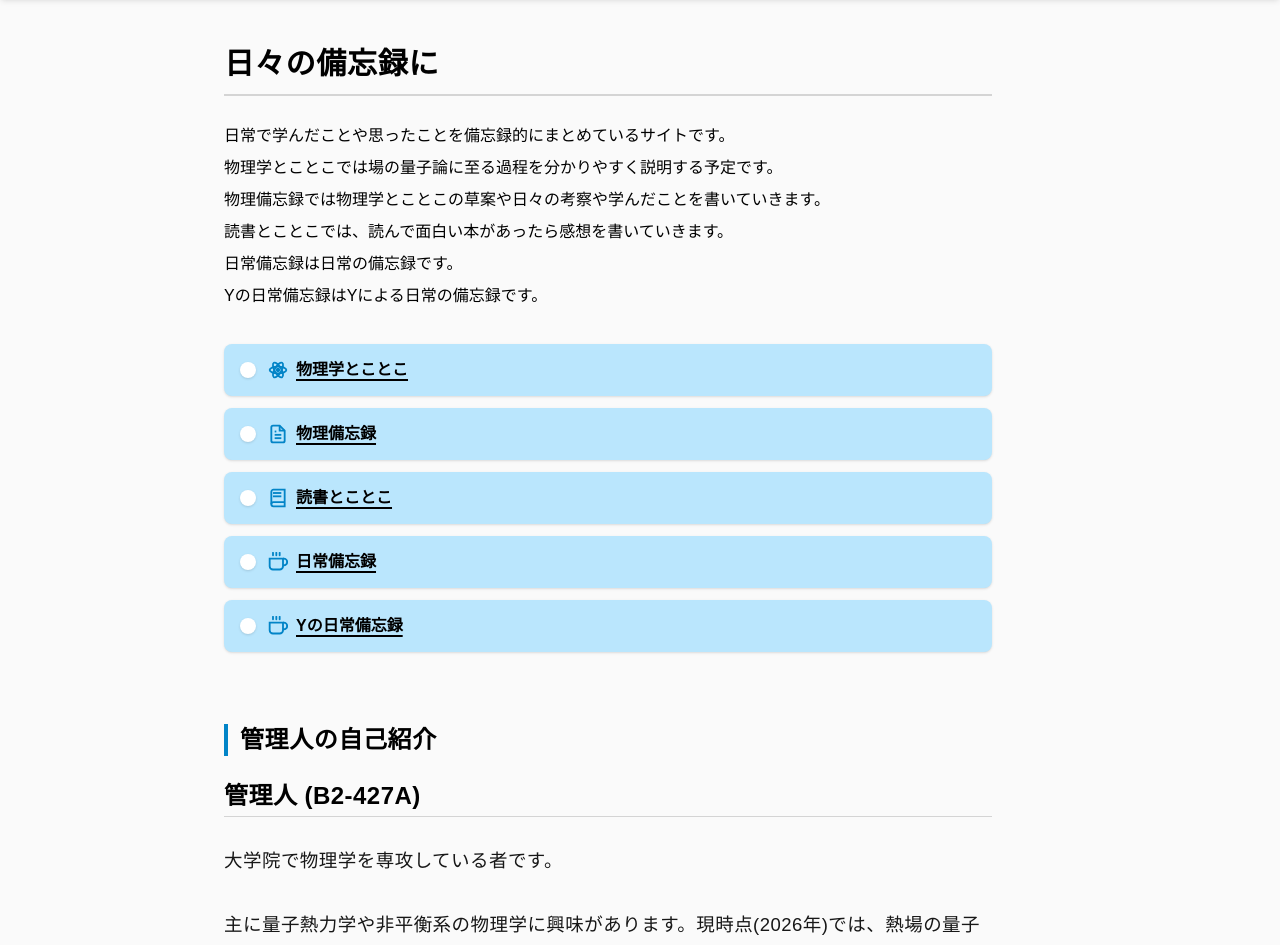
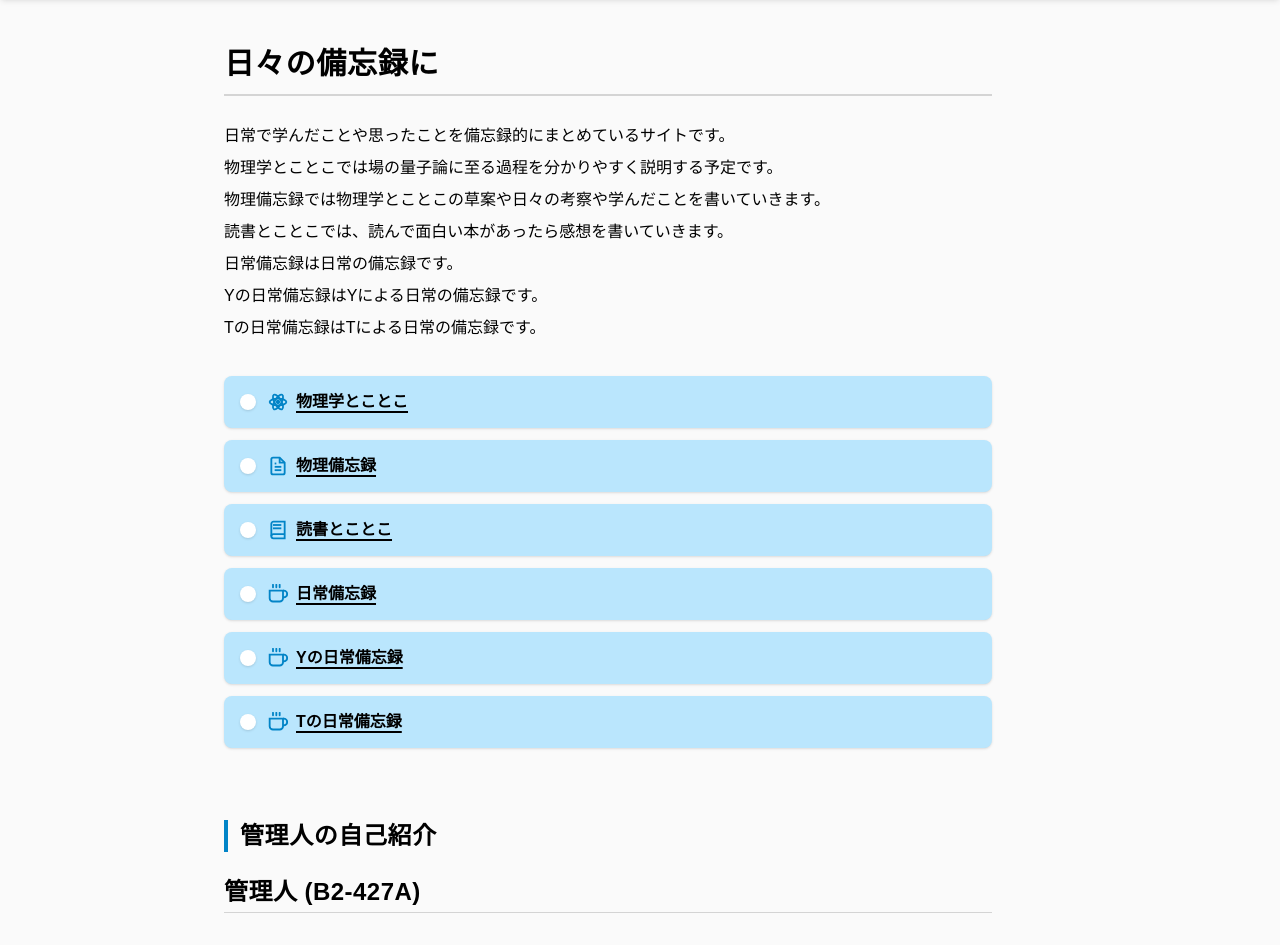
Before and after one commit to rukuno717-beep/turedure-physics, a Next.js app: page / in a window 1280 px wide. Shown: the part 522-1467 px from the top of the page. Built offline with nearby package versions, Linux system fonts and the light colour scheme; no server answers.

Commit message:
feat: add T's diary category link

```diff
--- a/app/page.tsx
+++ b/app/page.tsx
@@ -18,10 +18,11 @@ export default function Home() {
           物理備忘録では物理学とことこの草案や日々の考察や学んだことを書いていきます。<br />
           読書とことこでは、読んで面白い本があったら感想を書いていきます。<br />
           日常備忘録は日常の備忘録です。<br />
-          Yの日常備忘録はYによる日常の備忘録です。
+          Yの日常備忘録はYによる日常の備忘録です。<br />
+          Tの日常備忘録はTによる日常の備忘録です。
         </p>
 
-        {/* 5つのカテゴリーボタン */}
+        {/* 6つのカテゴリーボタン */}
         <div className="space-y-3">
           <Link
             href="/categories/o3fze0op6w"
@@ -70,6 +71,16 @@ export default function Home() {
             <span className="w-4 h-4 rounded-full bg-white flex-shrink-0 shadow-sm"></span>
             <span className="flex items-center gap-2 underline underline-offset-4 decoration-2 font-semibold">
               <CoffeeIcon /> Yの日常備忘録
+            </span>
+          </Link>
+
+          <Link
+            href="/categories/sd_cl14-zwy2"
+            className="flex items-center gap-3 bg-[#bae6fd] hover:bg-[#7dd3fc] transition-all px-4 py-3.5 rounded-lg text-black text-sm md:text-base group shadow-sm"
+          >
+            <span className="w-4 h-4 rounded-full bg-white flex-shrink-0 shadow-sm"></span>
+            <span className="flex items-center gap-2 underline underline-offset-4 decoration-2 font-semibold">
+              <CoffeeIcon /> Tの日常備忘録
             </span>
           </Link>
         </div>
```
